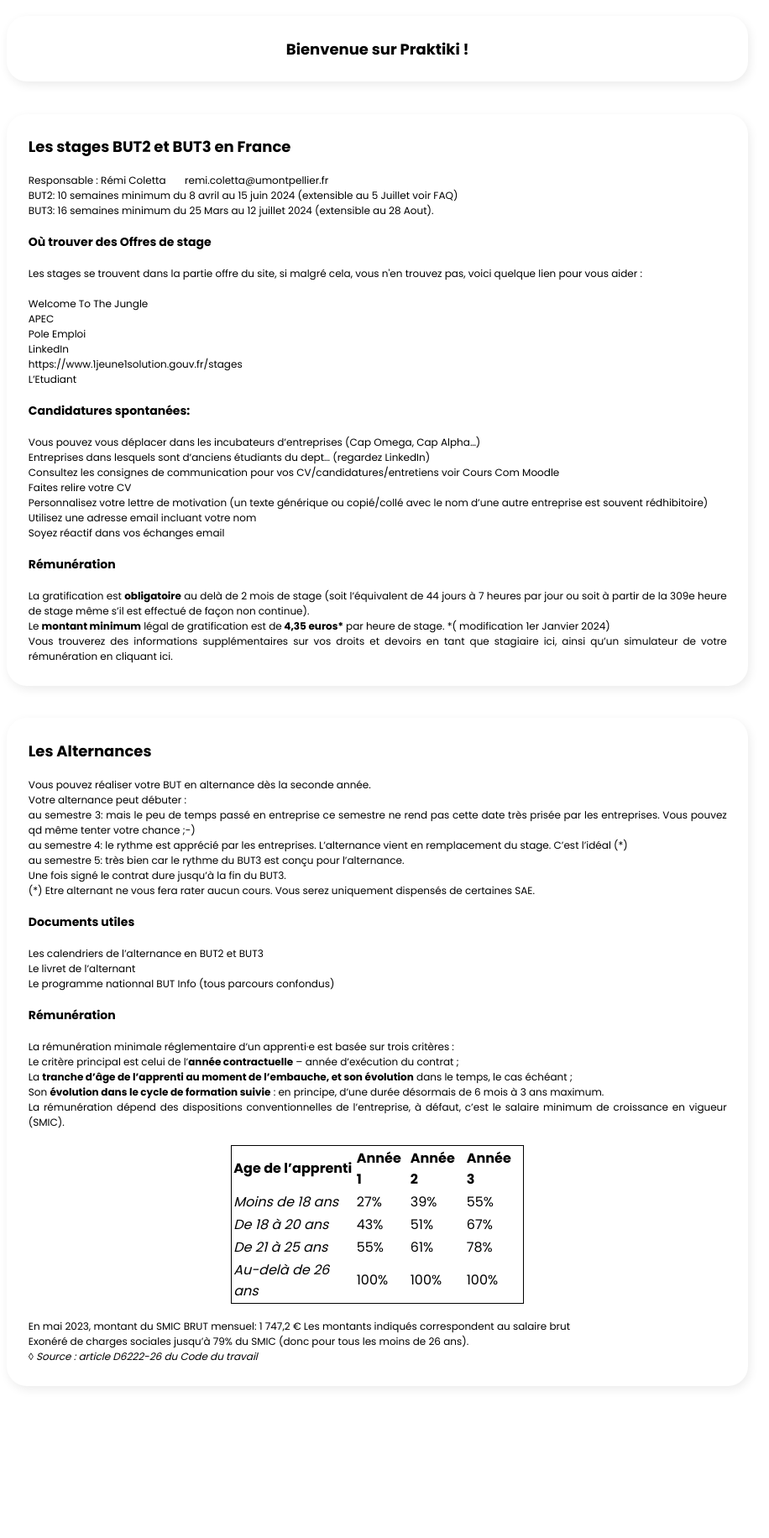
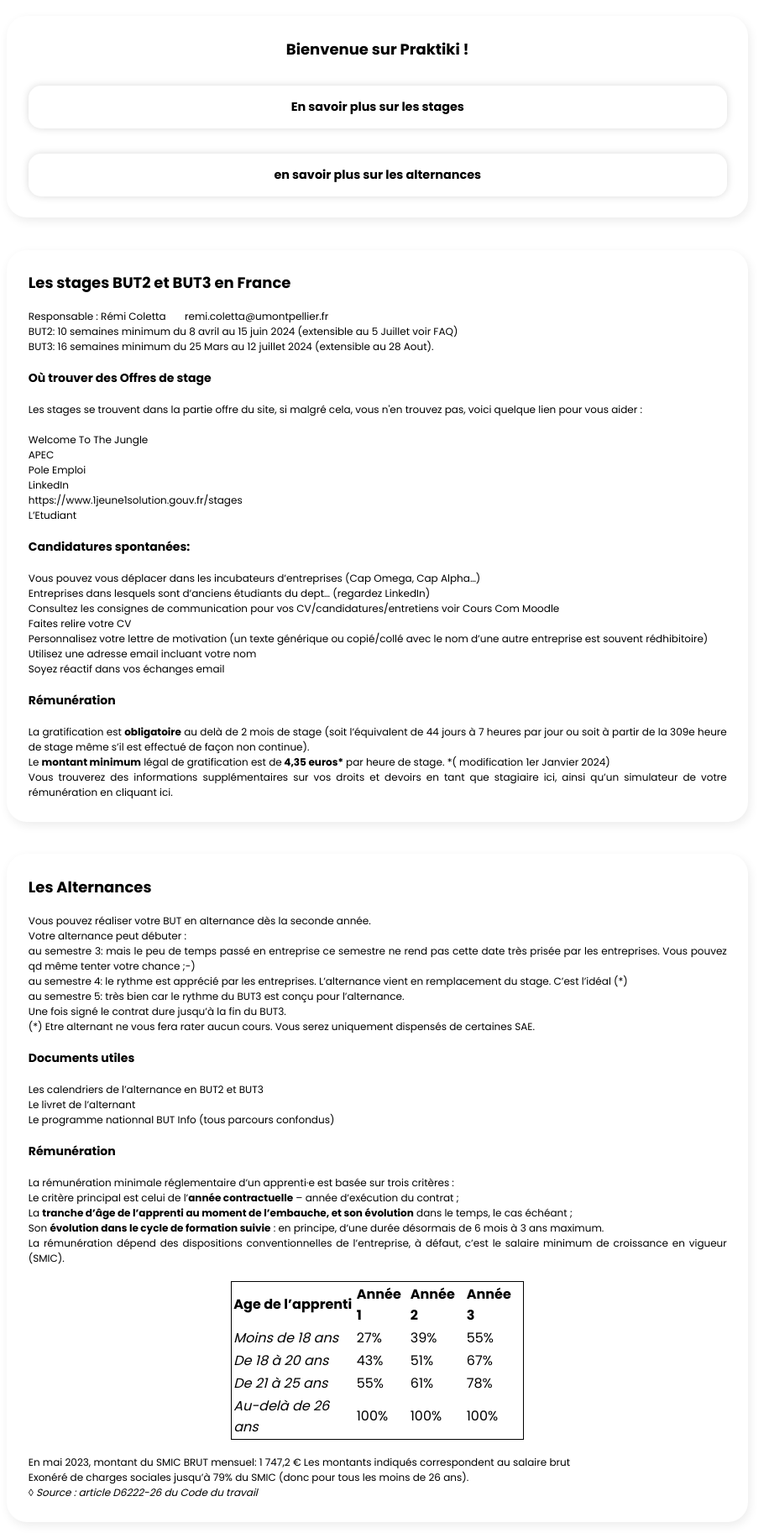
Before and after one commit to aramestu/Praktiki, a PHP site: template src/View/SAE/home.php in a window 1280 px wide. Shown: the whole page at 84% size, without its empty margins (11-927 px from the left). Before the commit the page ends 1653 px from the top, so only its background shows below. Run offline with PHP 8.4, Linux system fonts and the light colour scheme; the template is opened without the code that fills it, so the values that code supplies are empty.

```diff
--- a/src/View/SAE/home.php
+++ b/src/View/SAE/home.php
@@ -3,8 +3,10 @@
 
 <div class="container">
     <h2 class="remplaceBaliseLegend">Bienvenue sur Praktiki !</h2>
+    <a href="#stageSection" class="button">En savoir plus sur les stages</a>
+    <a href="#alternanceSection" class="button">en savoir plus sur les alternances</a>
 </div>
-<div class="container jusitfyTexte">
+<div id="stageSection" class="container jusitfyTexte">
     <h2 class="remplaceBaliseLegend">Les stages BUT2 et BUT3 en France</h2>
     <br>
     <p>Responsable : Rémi Coletta&nbsp;&nbsp;&nbsp;&nbsp;&nbsp;&nbsp;&nbsp;remi.coletta@umontpellier.fr</p>
@@ -39,7 +41,7 @@
     <p>Vous trouverez des informations supplémentaires sur vos droits et devoirs en tant que stagiaire <a href="https://www.service-public.fr/particuliers/vosdroits/F16734" class="link">ici</a>, ainsi qu&#8217;un simulateur de votre rémunération en cliquant <a href="https://www.service-public.fr/particuliers/vosdroits/F32131#:~:text=Montant%20minimum,%E2%82%AC%20x%200%2C15)." target="_blank" rel="noopener noreferrer" class="link">ici</a>.</p>
 </div>
 
-<div class="container jusitfyTexte">
+<div id="alternanceSection" class="container jusitfyTexte">
     <h2 class="remplaceBaliseLegend">Les Alternances</h2>
     <br>
     <p>Vous pouvez réaliser votre BUT en alternance dès la seconde année.</p>
--- a/web/assets/css/mainIUT.css
+++ b/web/assets/css/mainIUT.css
@@ -11,6 +11,9 @@
 
 
 /*---START HEADER---*/
+html {
+    scroll-behavior: smooth;
+}
 
 header {
     position: fixed;
@@ -616,6 +619,15 @@ legend{
 .jusitfyTexte{
     text-align: justify;
 }
+
+#stageSection::before,
+#alternanceSection::before {
+    content: "";
+    display: block;
+    height: 60px; /* Adjust based on the height of your header */
+    margin-top: -60px; /* This should be the same value as height */
+    visibility: hidden;
+}
 /*---END MISCELLANEOUS---*/
 
 
```
